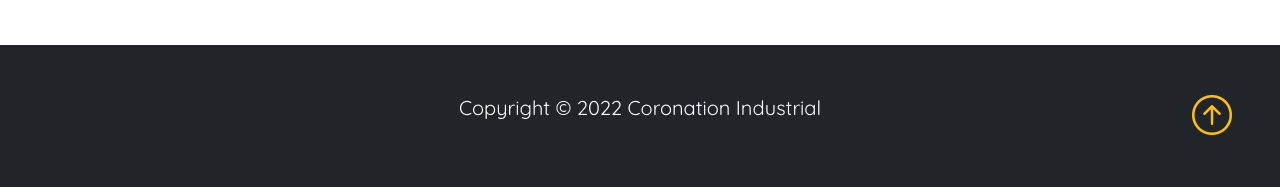
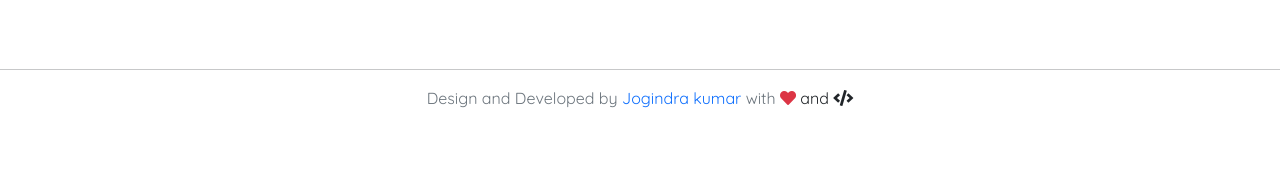
Before and after one commit to jogindrakumar/praveen, a plain HTML site: page index.html in a window 1280 px wide. Shown: the part 3982-4169 px from the top of the page. After the commit the page ends 4108 px from the top, so only its background shows below. Drawn offline with nearby package versions, Linux system fonts and the light colour scheme; a script that the page names is missing.

Commit message:
change-footer

```diff
--- a/index.html
+++ b/index.html
@@ -333,14 +333,16 @@
     </section>
 
     <!-- Footer -->
-    <footer class="p-5 bg-dark text-white text-center position-relative">
-        <div class="container">
-            <p class="lead">Copyright &copy; 2022 Coronation Industrial</p>
-            <a href="" class="position-absolute bottom-0 end-0 p-5">
-                <i class="bi bi-arrow-up-circle h1 text-warning"></i>
-            </a>
+    <hr class="mt-4">
+    <section class="footer mt-3">
+        <div class="container justify-content-center">
+            <div class="row">
+                <footer class="text-center">
+                    <p class=""> <span class="text-secondary">Design and Developed by</span> <a href="https://jogindrakumar.github.io/so-simple/" style="text-decoration: none;">Jogindra kumar</a> <span class="text-secondary">with</span> <i class="fas fa-heart text-danger"></i>                        and <i class="fas fa-code"></i></p>
+                </footer>
+            </div>
         </div>
-    </footer>
+    </section>
     <div class="modal fade" id="enroll" tabindex="-1" aria-labelledby="enrollLabel" aria-hidden="true">
         <div class="modal-dialog">
             <div class="modal-content">
```
